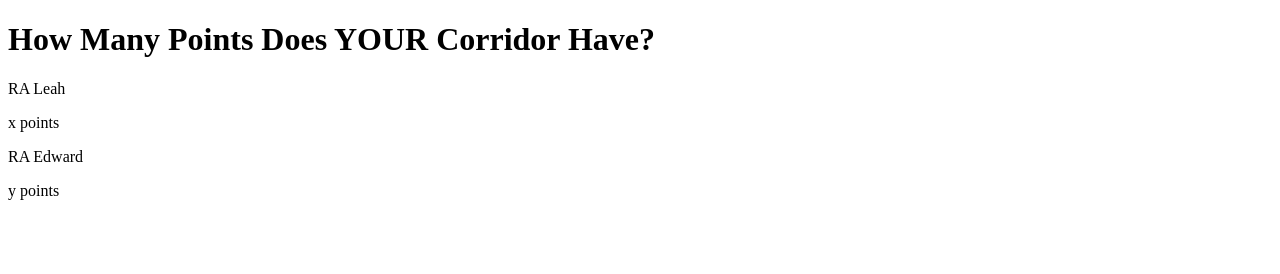
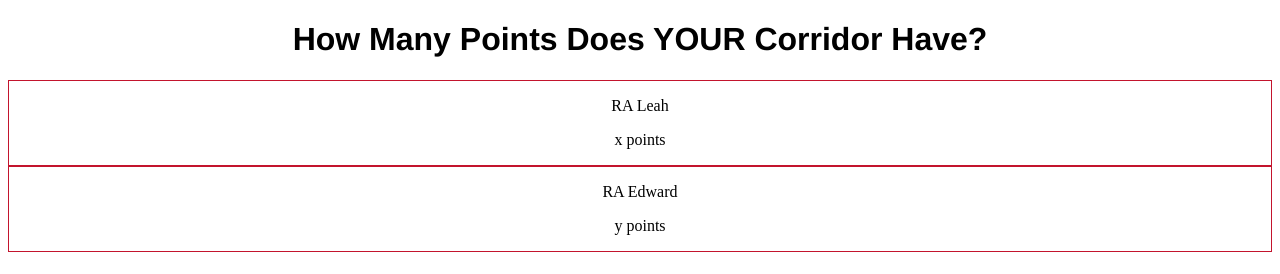
Before and after one commit to scar-duke/scar-duke.github.io, a plain HTML site: page RApoints.html in a window 1280 px wide. Drawn offline with Linux system fonts and the light colour scheme.

Commit message:
messed up href vs srcwq

```diff
--- a/RApoints.html
+++ b/RApoints.html
@@ -3,7 +3,7 @@
 	<head>
 		<meta charset='utf-8'/>
 		<title>RA Event Points</title>
-		<link rel="stylesheet" type="text/css" src="style1.css">
+		<link rel="stylesheet" type="text/css" href="style1.css">
 	</head>
 
 	<body>
```
